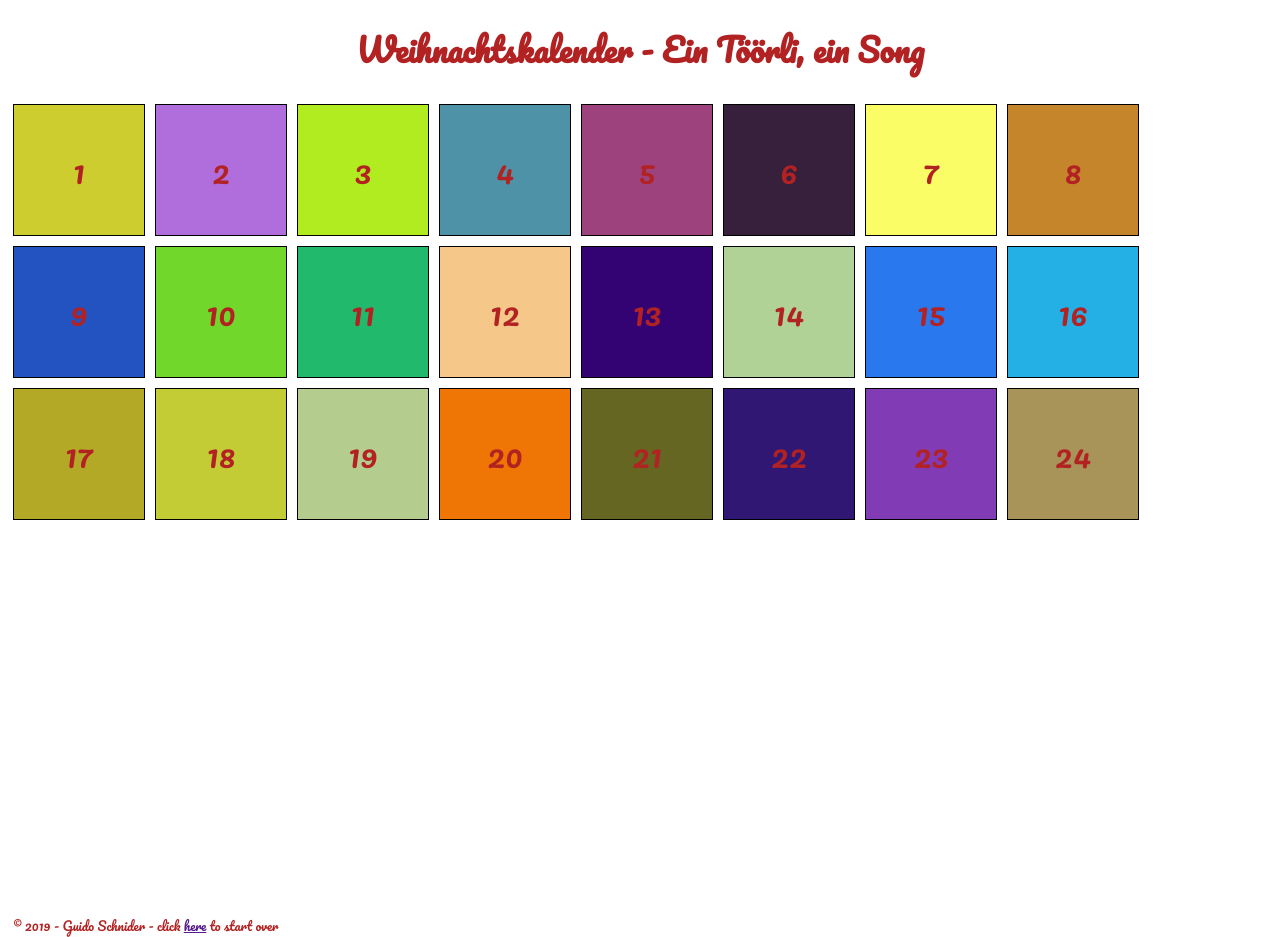
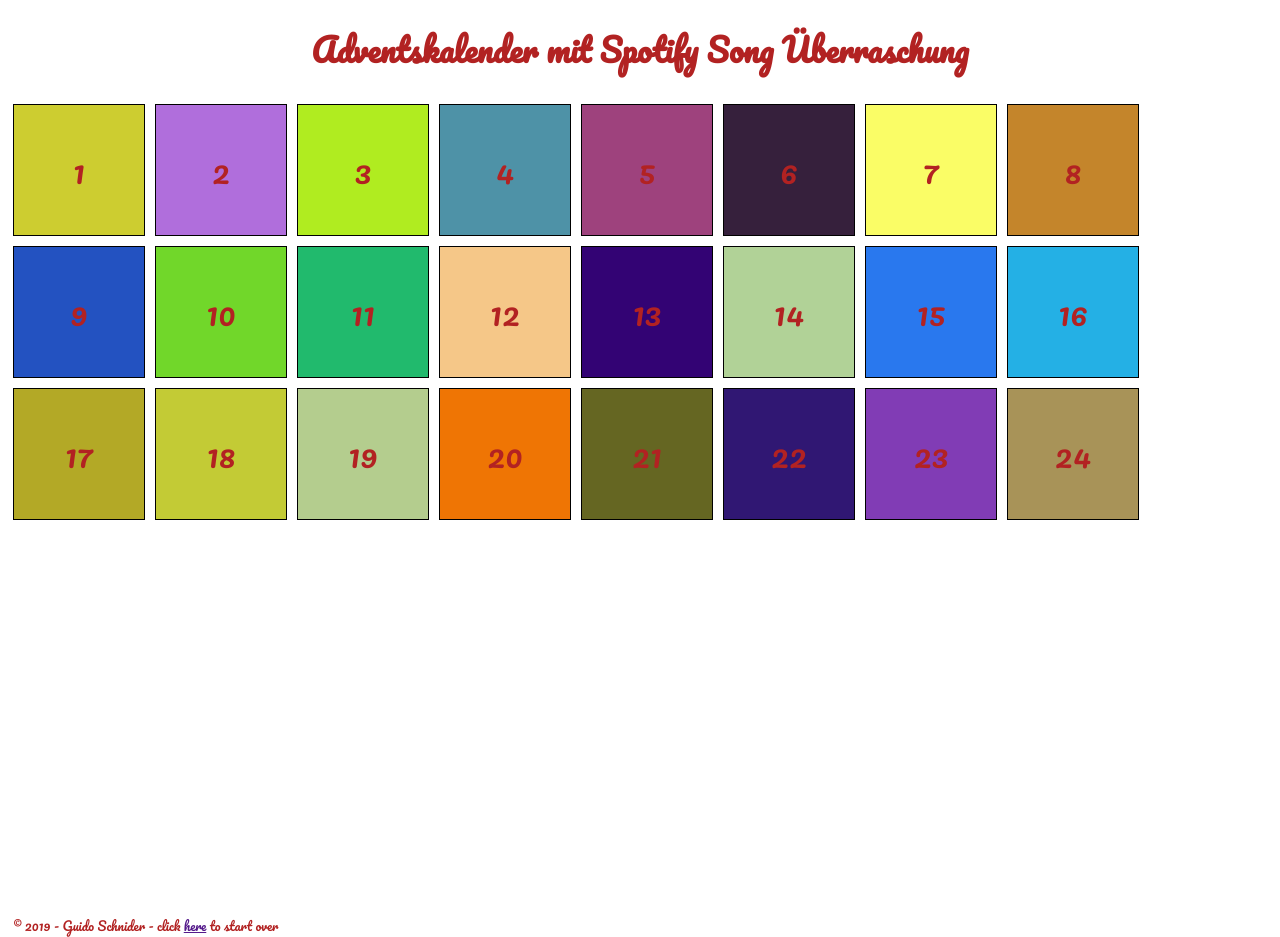
Before and after one commit to guidosch/christmascalendar, a plain HTML site: page calendar.html in a window 1280 px wide. Drawn offline with nearby package versions, Linux system fonts and the light colour scheme.

Commit message:
Besserer Titel

```diff
--- a/calendar.html
+++ b/calendar.html
@@ -4,7 +4,7 @@
 <head>
   <meta charset="utf-8">
 
-  <title>Weihnachtskalender mit Spotify Song Überraschung</title>
+  <title>Adventskalender mit Spotify Song Überraschung</title>
   <meta name="description" content="Cristmas Calendar with spotify songs">
   <meta name="author" content="Guido Schnider">
 
@@ -17,7 +17,7 @@
 
 <body>
   <script src="script.js"></script>
-  <div><h1 class="intro">Weihnachtskalender - Ein Töörli, ein Song</h1></div>
+  <div><h1 class="intro">Adventskalender mit Spotify Song Überraschung</h1></div>
   <div id="calendar"></div>
   <div class="songFrame"><iframe id="songFrame" src="" width="300" height="380" frameborder="0" allowtransparency="true" allow="encrypted-media"></iframe><div>
   <span class="reset">© 2019 - Guido Schnider - click <a onClick="resetCookie()" href="">here</a> to start over</span>
```
